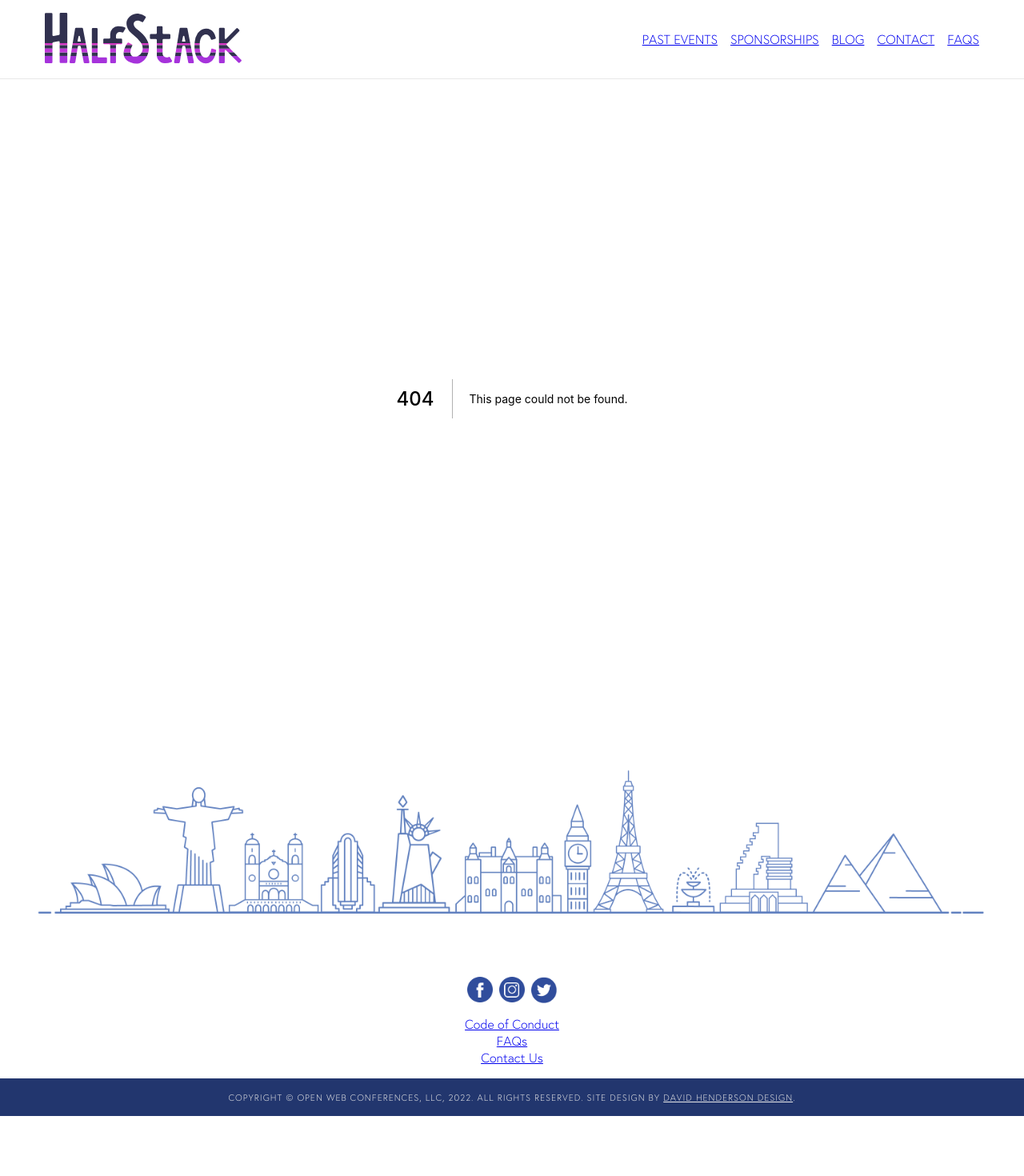
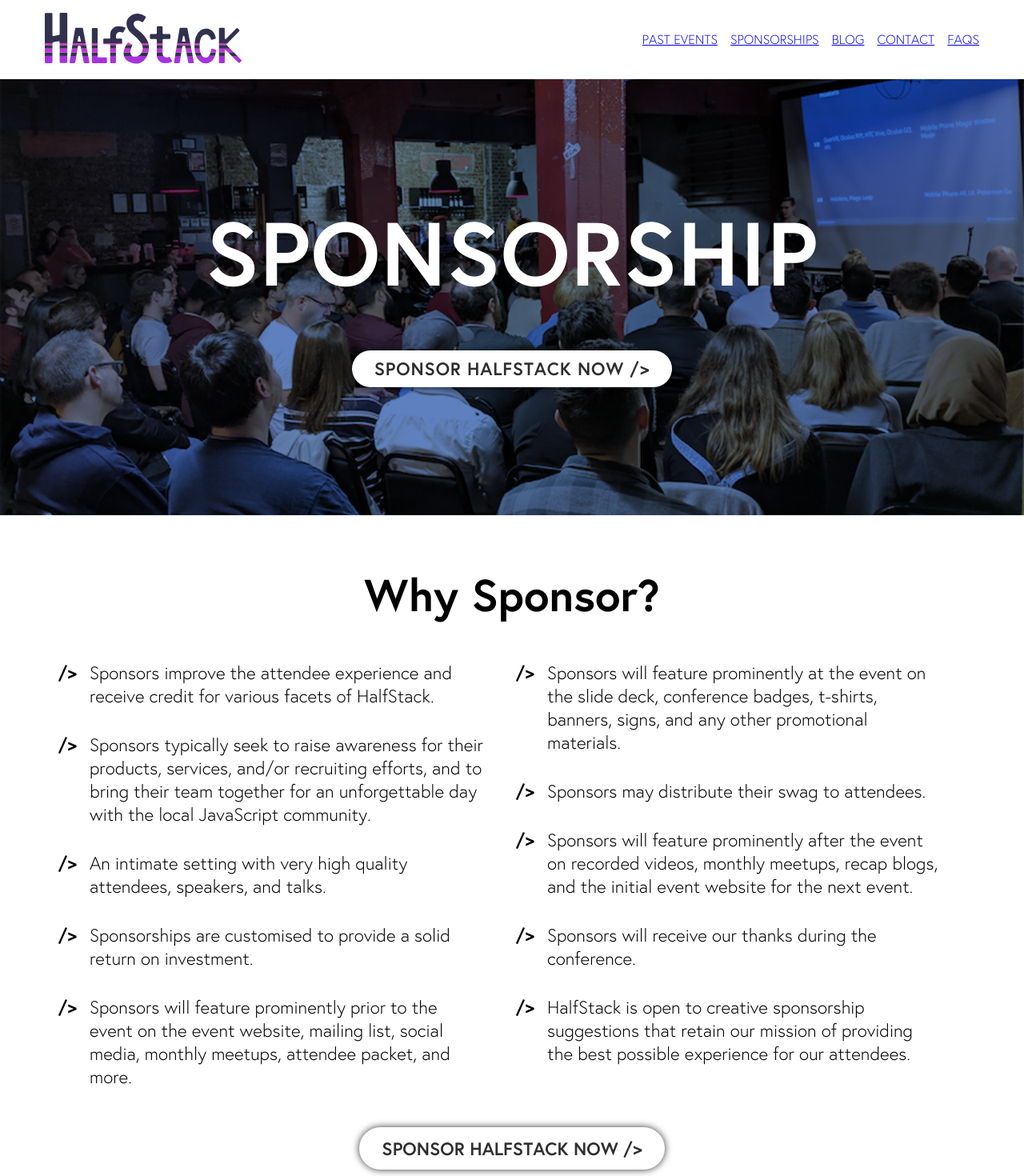
Before and after one commit to dylans/halfstackconf-next, a Next.js app: page /spon in a window 1280 px wide. Before the commit this address had no page. Shown: the top 1470 px of the page at 80% size. Before the commit the page ends 1395 px from the top, so only its background shows below. Built offline with nearby package versions, Linux system fonts and the light colour scheme.

Commit message:
Added spons(orship)(s)

```diff
--- a/cspell.json
+++ b/cspell.json
@@ -4,12 +4,14 @@
   "words": [
     "Aviv",
     "cityscapes",
+    "clsx",
     "FNAME",
     "HalfStack",
     "halfstackconf",
     "Newquay",
     "newyork",
     "pnpm",
+    "spon",
     "telaviv"
   ]
 }
--- a/src/components/Index/Intro/index.module.css
+++ b/src/components/Banner/index.module.css
@@ -1,4 +1,4 @@
-.intro {
+.banner {
   background: var(--color-backdrop-subtle) url("./background.jpg") no-repeat;
   background-blend-mode: multiply;
   background-position: center;
--- /dev/null
+++ b/src/components/Banner/index.tsx
@@ -0,0 +1,12 @@
+import clsx from "clsx";
+
+import styles from "./index.module.css";
+
+export interface BannerProps {
+  children: React.ReactNode;
+  className?: string;
+}
+
+export function Banner({ children, className }: BannerProps) {
+  return <div className={clsx(styles.banner, className)}>{children}</div>;
+}
--- /dev/null
+++ b/src/components/BannerText/index.module.css
@@ -0,0 +1,25 @@
+.bannerText {
+  font-size: var(--font-size-medium);
+  line-height: 1;
+  margin: auto;
+  max-width: 70rem;
+  position: relative;
+}
+
+@media (min-width: 350px) {
+  .bannerText {
+    font-size: var(--font-size-large);
+  }
+}
+
+@media (min-width: 500px) {
+  .bannerText {
+    font-size: var(--font-size-extra-large);
+  }
+}
+
+@media (min-width: 700px) {
+  .bannerText {
+    font-size: var(--font-size-banner);
+  }
+}
--- /dev/null
+++ b/src/components/BannerText/index.tsx
@@ -0,0 +1,17 @@
+import clsx from "clsx";
+
+import { Text } from "../Text";
+import styles from "./index.module.css";
+
+export interface BannerTextProps {
+  children: React.ReactNode;
+  className?: string;
+}
+
+export function BannerText({ children, className }: BannerTextProps) {
+  return (
+    <Text as="h1" className={clsx(styles.bannerText, className)}>
+      {children}
+    </Text>
+  );
+}
--- a/src/components/Header/index.tsx
+++ b/src/components/Header/index.tsx
@@ -7,8 +7,8 @@
 
 const links = [
   ["Past Events", "/events"],
-  ["Sponsorships", "/sponsorships"],
-  ["Blog", "/blog"],
+  ["Sponsorships", "/spon"],
+  ["Blog", "https://medium.com/@halfstackconf"],
   ["Contact", "/contact"],
   ["FAQs", "/faqs"],
 ];
--- /dev/null
+++ b/src/pages/spon/index.module.css
@@ -0,0 +1,30 @@
+.sponsorship {
+  text-align: center;
+}
+
+.reasons {
+  margin-bottom: 2rem;
+  text-align: left;
+}
+
+.reason {
+  margin: 0 2rem 2rem 0;
+  padding: 0 1rem;
+}
+
+.reason::marker {
+  content: "/>";
+  font-weight: bold;
+}
+
+.callToAction {
+  display: inline-block;
+  margin: auto;
+  text-align: center;
+}
+
+@media (min-width: 700px) {
+  .reasons {
+    columns: 2;
+  }
+}
--- /dev/null
+++ b/src/pages/spon/index.tsx
@@ -0,0 +1,67 @@
+import Head from "next/head";
+
+import { Banner } from "../../components/Banner";
+import { BannerText } from "../../components/BannerText";
+import { BodyArea } from "../../components/BodyArea";
+import { RoundLink } from "../../components/RoundLink";
+import { Text } from "../../components/Text";
+import styles from "./index.module.css";
+
+const reasons = [
+  "Sponsors improve the attendee experience and receive credit for various facets of HalfStack.",
+  "Sponsors typically seek to raise awareness for their products, services, and/or recruiting efforts, and to bring their team together for an unforgettable day with the local JavaScript community.",
+  "An intimate setting with very high quality attendees, speakers, and talks.",
+  "Sponsorships are customised to provide a solid return on investment.",
+  "Sponsors will feature prominently prior to the event on the event website, mailing list, social media, monthly meetups, attendee packet, and more.",
+  "Sponsors will feature prominently at the event on the slide deck, conference badges, t-shirts, banners, signs, and any other promotional materials.",
+  "Sponsors may distribute their swag to attendees.",
+  "Sponsors will feature prominently after the event on recorded videos, monthly meetups, recap blogs, and the initial event website for the next event.",
+  "Sponsors will receive our thanks during the conference.",
+  "HalfStack is open to creative sponsorship suggestions that retain our mission of providing the best possible experience for our attendees.",
+];
+
+const callToAction = (
+  <RoundLink
+    as="a"
+    className={styles.callToAction}
+    href="https://docs.google.com/forms/d/e/1FAIpQLSeKnyG1yon8UfBRVDQ3JT-MHK_4D8QRKEgPLcNELajC4sn3Pw/viewform"
+    target="_blank"
+    variant="shadow"
+  >
+    Sponsor HalfStack Now
+  </RoundLink>
+);
+
+export default function Sponsorship() {
+  return (
+    <>
+      <Head>
+        <title>HalfStack | Sponsorship</title>
+      </Head>
+      <Banner>
+        <BannerText>
+          Sponsorship
+          {callToAction}
+        </BannerText>
+      </Banner>
+      <BodyArea className={styles.sponsorship}>
+        <Text as="h2" className={styles.h2} fontSize="large">
+          Why Sponsor?
+        </Text>
+        <ul className={styles.reasons}>
+          {reasons.map((reason) => (
+            <Text
+              as="li"
+              className={styles.reason}
+              fontSize="medium"
+              key={reason}
+            >
+              {reason}
+            </Text>
+          ))}
+        </ul>
+        {callToAction}
+      </BodyArea>
+    </>
+  );
+}
```
Also changed, not shown: src/components/Index/Intro/index.tsx (+5 -7 lines), src/components/Banner/background.jpg (renamed from src/components/Index/Intro/background.jpg).
